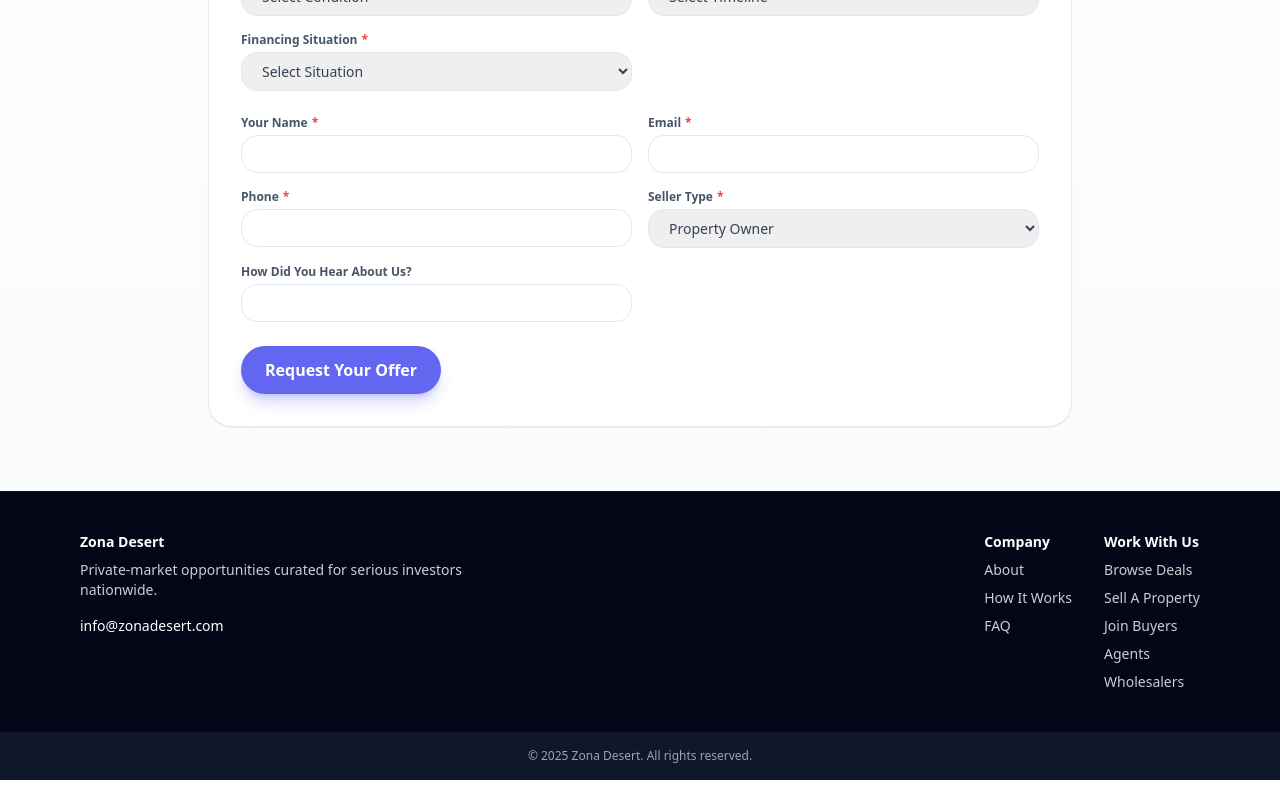
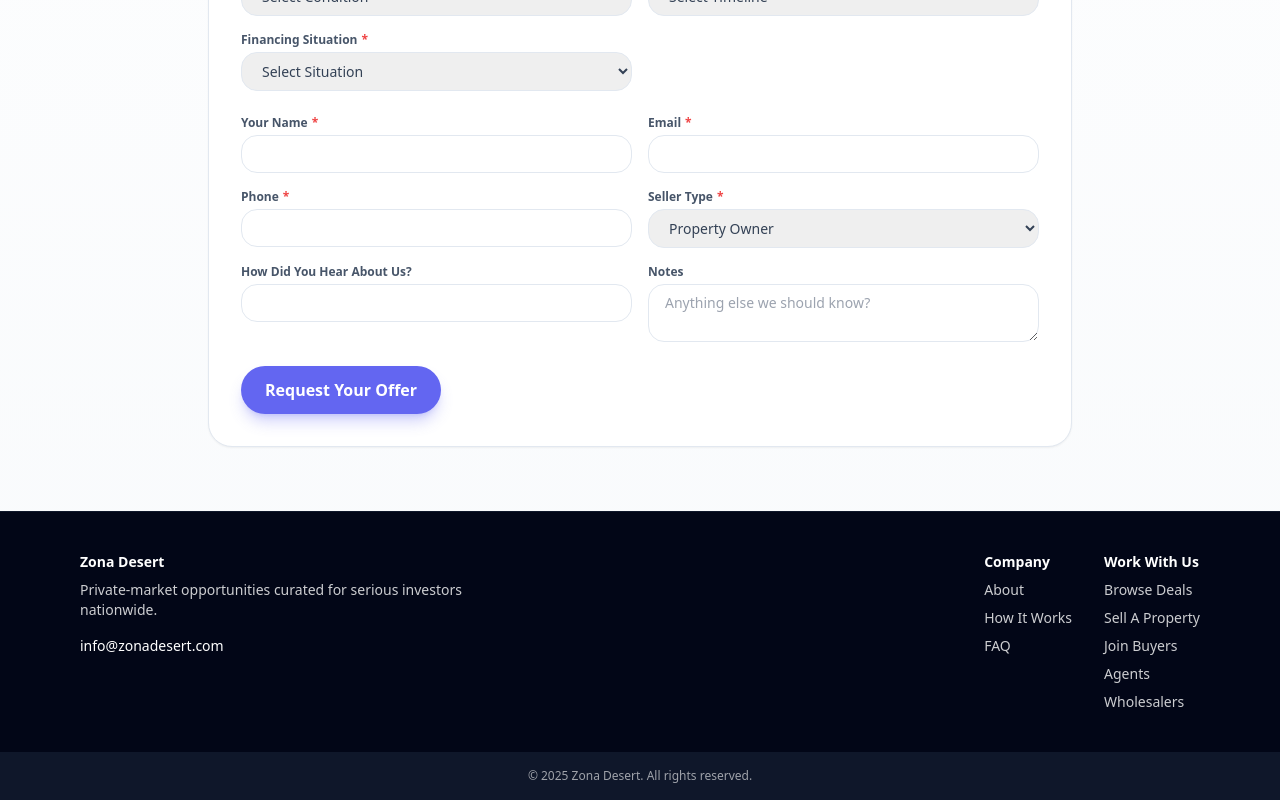
Before and after one commit to vandekkers/zona-desert-site, a Next.js app: page /sell in a window 1280 px wide. Shown: the part 710-1510 px from the top of the page. Built offline with nearby package versions, Linux system fonts and the light colour scheme.

Commit message:
Add notes field to sell form

```diff
--- a/components/forms/SellerLeadForm.tsx
+++ b/components/forms/SellerLeadForm.tsx
@@ -49,7 +49,8 @@ export default function SellerLeadForm({ defaultSellerType = "property-owner" }:
       name: getValue(formData, "name"),
       email: getValue(formData, "email"),
       phone: getValue(formData, "phone"),
-      heardAbout: getOptionalValue(formData, "heardAbout")
+      heardAbout: getOptionalValue(formData, "heardAbout"),
+      notes: getOptionalValue(formData, "notes")
     };
 
     try {
@@ -147,6 +148,7 @@ export default function SellerLeadForm({ defaultSellerType = "property-owner" }:
             ))}
           </FormField>
           <FormField label="How Did You Hear About Us?" name="heardAbout" />
+          <FormField label="Notes" name="notes" component="textarea" placeholder="Anything else we should know?" />
         </div>
 
         <button
--- a/lib/types.ts
+++ b/lib/types.ts
@@ -87,6 +87,7 @@ export interface SellerLeadPayload {
   email: string;
   phone: string;
   heardAbout?: string;
+  notes?: string;
 }
 
 export interface BuyerIntakePayload {
```
